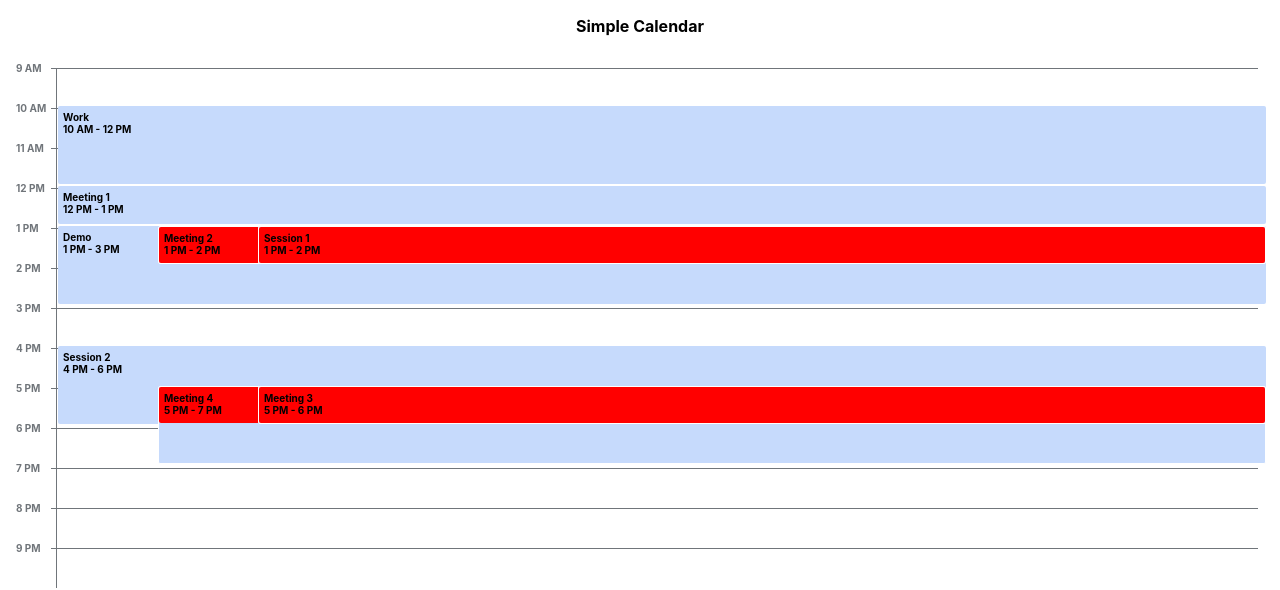
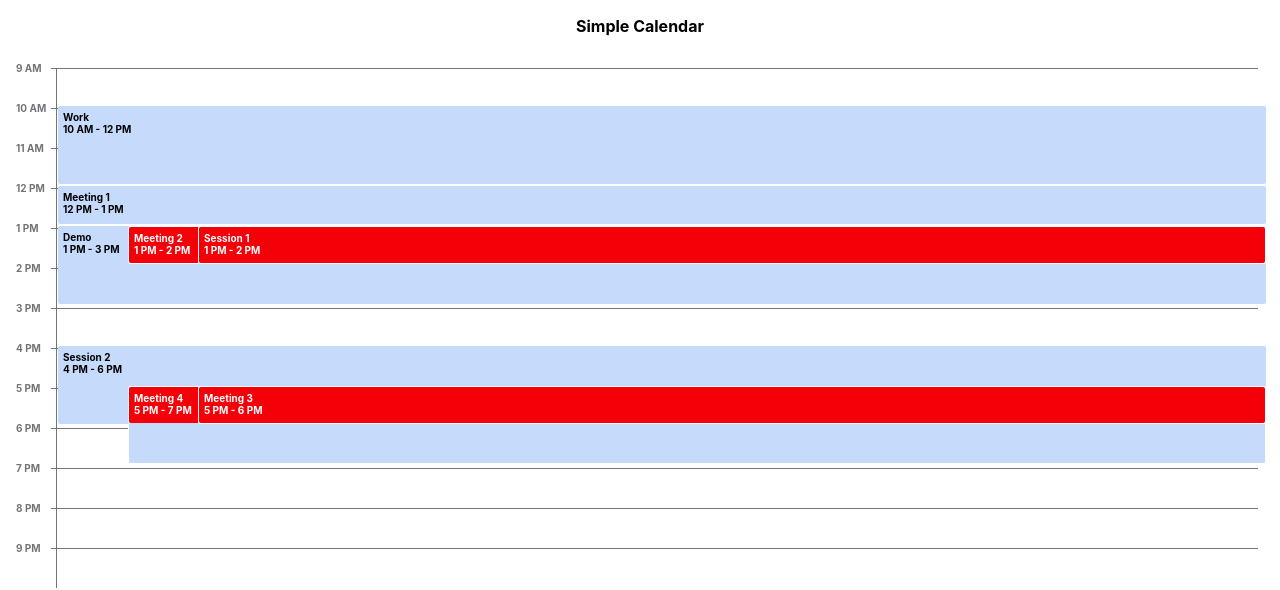
Before and after one commit to vinay-thallam/simple-calendar, a React (Create React App) app: page / in a window 1280 px wide. Shown: the top 590 px of the page. Built offline with nearby package versions, Linux system fonts and the light colour scheme.

Commit message:
adjust event width on window resize

```diff
--- a/src/components/Calendar/Event.tsx
+++ b/src/components/Calendar/Event.tsx
@@ -1,5 +1,5 @@
 /* eslint-disable */
-import React, { FC, CSSProperties } from 'react'
+import React, { useState, useEffect, FC, CSSProperties } from 'react'
 import { useEventGroups } from 'providers/EventGroupsProvider'
 import { convertTo12HrFormat } from './utils'
 import { Event as EventT } from 'types'
@@ -15,17 +15,31 @@ export const Event: FC<EventProps> = ({ event, groupIndex }) => {
   const { deleteEvent } = useEventGroups()
   const eventDuration = event.toHour - event.fromHour
 
+  const [windowWidth, setWindowWidth] = useState<number>(
+    () => window.innerWidth,
+  )
+
+  useEffect(() => {
+    const onResize = () => {
+      setWindowWidth(window.innerWidth)
+    }
+    window.addEventListener('resize', onResize)
+    return () => {
+      window.removeEventListener('resize', onResize)
+    }
+  }, [])
+
   const eventStyles: CSSProperties = {
     border: event.overlapHours ? '1px solid white' : 'none',
     height: HOUR_SIZE * eventDuration - 2,
-    width: window.innerWidth - (72 + 100 * groupIndex),
+    width: windowWidth - (72 + 70 * groupIndex),
     top: HOUR_SIZE * (event.fromHour - 9),
-    left: 100 * groupIndex,
+    left: 70 * groupIndex,
   }
 
   const overlapPortionStyles: CSSProperties = {
     height: event.overlapHours ? HOUR_SIZE * event.overlapHours - 4 : 0,
-    width: window.innerWidth - (74 + 100 * groupIndex),
+    width: windowWidth - (74 + 70 * groupIndex),
   }
 
   return (
--- a/src/components/Calendar/styles.css
+++ b/src/components/Calendar/styles.css
@@ -61,7 +61,7 @@
 }
 
 .overlap-portion {
-  background-color: red;
+  background-color: #f40009;
   position: absolute;
   top: 0;
   border-radius: 2px;
@@ -73,3 +73,7 @@
   margin-top: 5px;
   margin-left: 5px;
 }
+
+.overlap-portion > .event-title {
+  color: white;
+}
```
